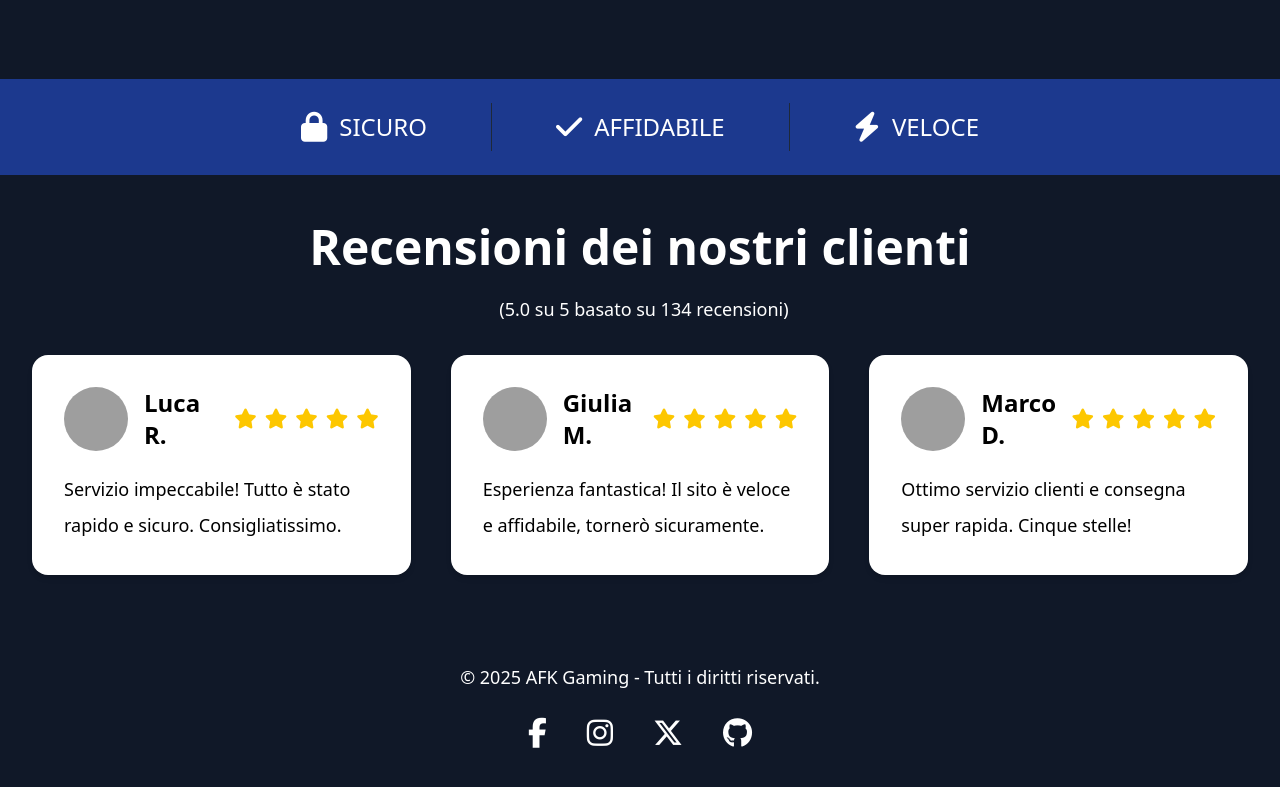
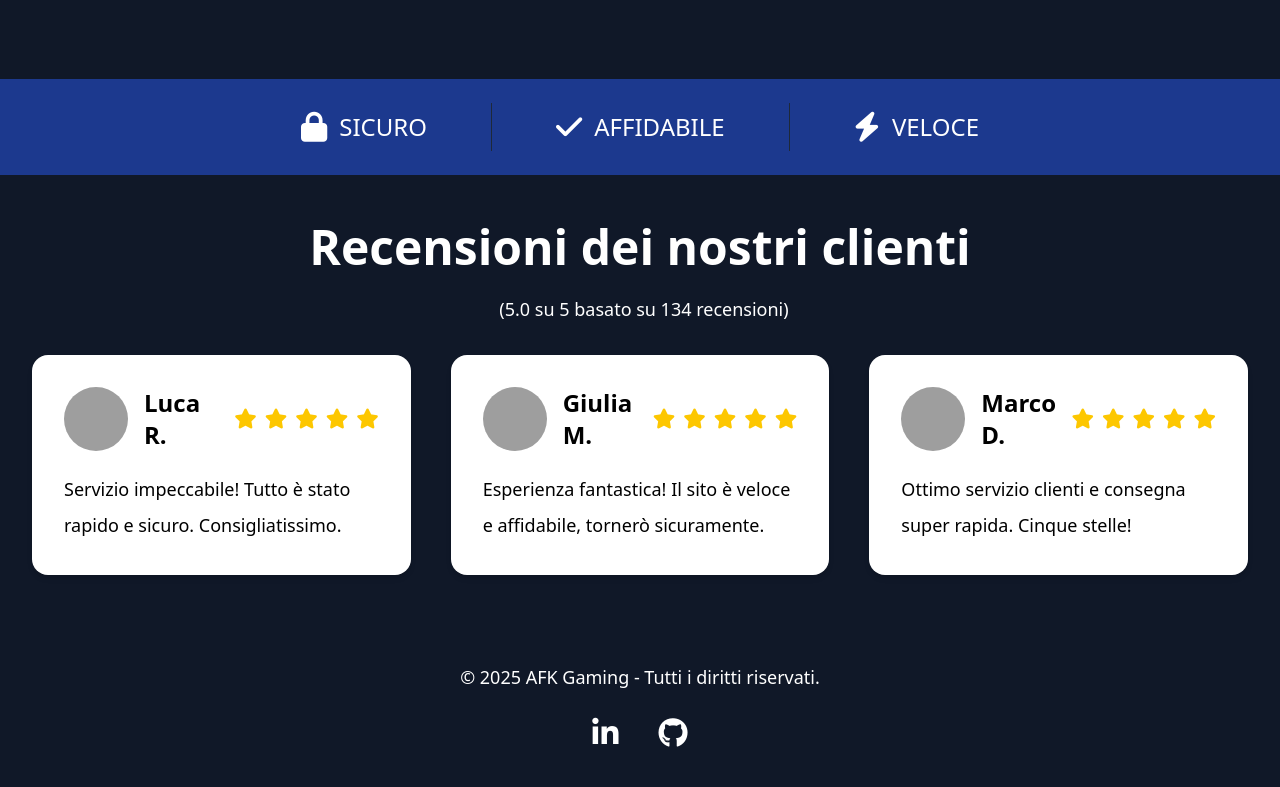
Before and after one commit to DevRuggiero/afkgaming-fe, an Angular app: page / in a window 1280 px wide. Shown: the part 1383-2170 px from the top of the page. Built offline with nearby package versions, Linux system fonts and the light colour scheme; grey boxes are pictures that could not be loaded.

Commit message:
ADD - FIX LOGIN -> CHECKOUT E FOOTER

```diff
--- a/src/app/access/login/login.ts
+++ b/src/app/access/login/login.ts
@@ -1,5 +1,5 @@
 import { Component } from '@angular/core';
-import { Router, RouterModule } from '@angular/router';
+import { ActivatedRoute, Router, RouterModule } from '@angular/router';
 import { AuthService } from '../../services/auth';
 import { FormsModule } from '@angular/forms';
 import { CommonModule } from '@angular/common';
@@ -17,16 +17,26 @@ export class Login {
   message = '';
   showPassword = false;
 
-  constructor(private auth: AuthService, private router: Router) { }
+  constructor(private auth: AuthService, private router: Router, private route: ActivatedRoute) { }
 
   login() {
+    console.log('LoginComponent: login() chiamato');
+    console.log('LoginComponent: queryParams ricevuti ->', this.route.snapshot.queryParams);
+
     const res = this.auth.login(this.email, this.password);
 
     if (!res.success) {
+      console.log('LoginComponent: login fallito');
       this.message = res.message;
       return;
     }
-    this.message = 'Accesso effettuato in modalità demo!';
-    this.router.navigate(['/']);
+
+    console.log('LoginComponent: login riuscito, utente ->', res.user);
+
+    const redirectUrl = this.route.snapshot.queryParams['redirectUrl'] || '/';
+    console.log('LoginComponent: redirectUrl ->', redirectUrl);
+
+    this.router.navigateByUrl(redirectUrl);
   }
+
 }
--- a/src/app/footer/footer.html
+++ b/src/app/footer/footer.html
@@ -3,16 +3,10 @@
     <p class="text-sm md:text-lg">&copy; 2025 AFK Gaming - Tutti i diritti riservati.</p>
 
     <div class="flex justify-center gap-6 md:gap-10 mt-4 md:mt-6 text-xl md:text-3xl">
-      <a href="#" aria-label="Facebook" class="hover:text-gray-400 transition-colors duration-300">
-        <i class="fa-brands fa-facebook-f"></i>
+      <a href="https://www.linkedin.com/in/ruggiero-lanciano" aria-label="LinkedIn" class="hover:text-gray-400 transition-colors duration-300">
+        <i class="fa-brands fa-linkedin-in"></i>
       </a>
-      <a href="#" aria-label="Instagram" class="hover:text-gray-400 transition-colors duration-300">
-        <i class="fa-brands fa-instagram"></i>
-      </a>
-      <a href="#" aria-label="Twitter" class="hover:text-gray-400 transition-colors duration-300">
-        <i class="fa-brands fa-x-twitter"></i>
-      </a>
-      <a href="#" aria-label="GitHub" class="hover:text-gray-400 transition-colors duration-300">
+      <a href="https://github.com/DevRuggiero" aria-label="GitHub" class="hover:text-gray-400 transition-colors duration-300">
         <i class="fa-brands fa-github"></i>
       </a>
     </div>
--- a/src/app/guards/auth-guard.ts
+++ b/src/app/guards/auth-guard.ts
@@ -1,5 +1,5 @@
 import { Injectable } from '@angular/core';
-import { CanActivate, Router } from '@angular/router';
+import { CanActivate, Router, ActivatedRouteSnapshot, RouterStateSnapshot } from '@angular/router';
 import { AuthService } from '../services/auth';
 import Swal from 'sweetalert2';
 
@@ -10,10 +10,11 @@ export class AuthGuard implements CanActivate {
     console.log('AuthGuard inizializzato (modalità demo/offline)');
   }
 
-  canActivate(): boolean {
+  canActivate(route: ActivatedRouteSnapshot, state: RouterStateSnapshot): boolean {
+    const logged = this.auth.isLogged();
     console.log('AuthGuard: canActivate chiamato');
-    const logged = this.auth.isLogged();
     console.log('AuthGuard: utente loggato?', logged);
+    console.log('AuthGuard: stato.url ->', state.url);
 
     if (logged) {
       console.log('AuthGuard: accesso consentito');
@@ -38,7 +39,8 @@ export class AuthGuard implements CanActivate {
       }
     });
 
-    this.router.navigate(['/login']);
+    this.router.navigate(['/login'], { queryParams: { redirectUrl: state.url } });
+    console.log('AuthGuard: navigate a /login con redirectUrl ->', state.url);
     return false;
   }
 }
```
